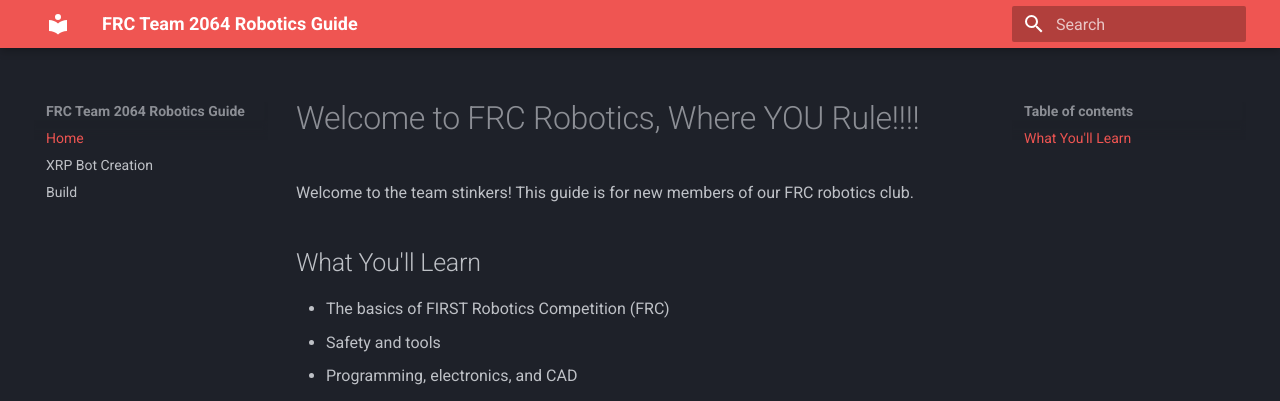
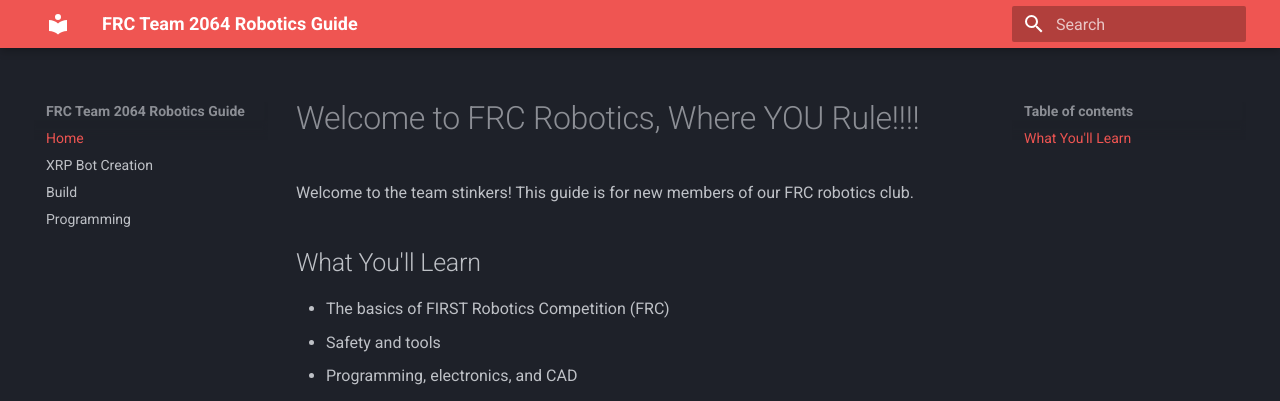
Before and after one commit to mrmarganski/mkdoc, an MkDocs documentation site: the page built from docs/index.md, in a window 1280 px wide. Shown: the top 401 px of the page. Built offline with MkDocs 1.6.1 and Material for MkDocs 9.7.7, drawn with Linux system fonts in a browser that asks for light colours.

Commit message:
Update mkdocs.yml

```diff
--- a/mkdocs.yml
+++ b/mkdocs.yml
@@ -33,3 +33,4 @@ nav:
   - Home: index.md
   - XRP Bot Creation: xrp-bot.md
   - Build: Build.md
+  - Programming: Programming.md
```
